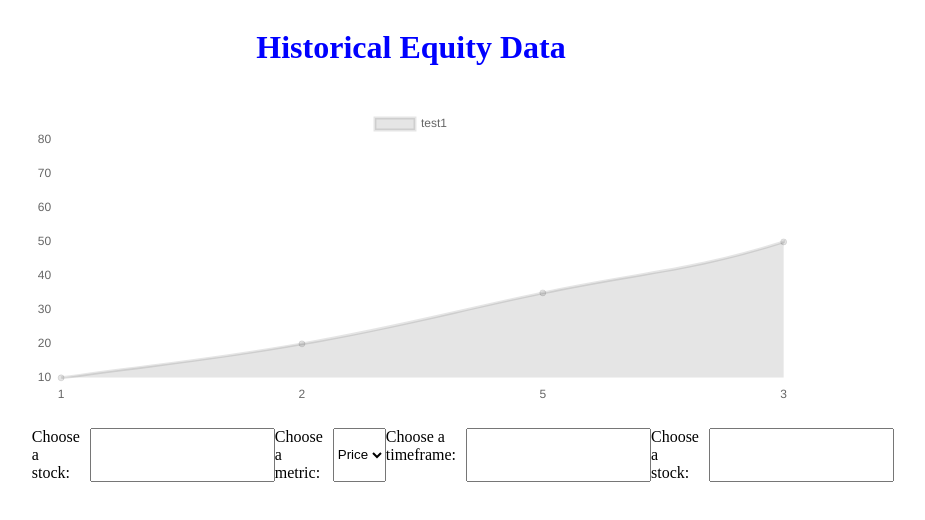
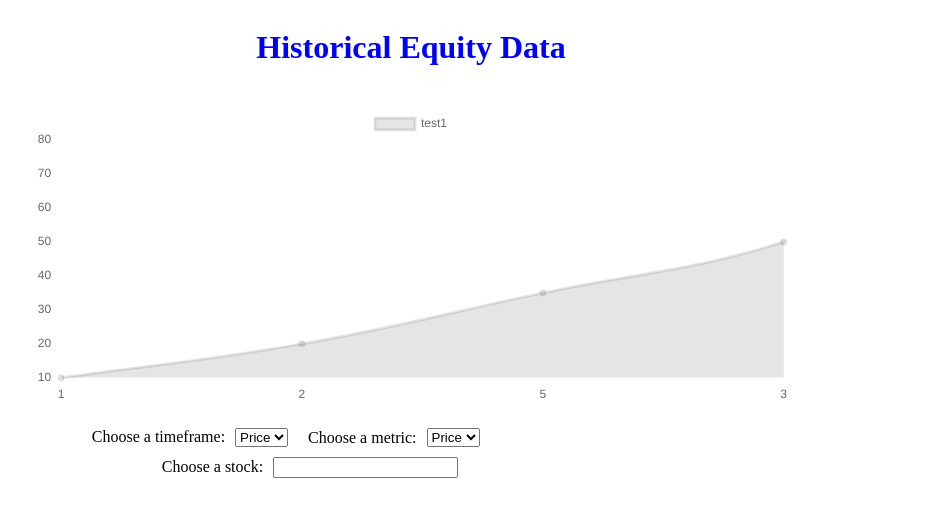
Before and after one commit to ktats/stock-prices, a React app: page / in a window 1280 px wide. Shown: the top 520 px of the page, without its empty margins (229-1154 px from the left). Built offline with nearby package versions, Linux system fonts and the light colour scheme; no server answers; the HTML template or start-up script is replaced by a standard one.

Commit message:
aligned menu items correctly

```diff
--- a/client/src/components/Menu.jsx
+++ b/client/src/components/Menu.jsx
@@ -10,19 +10,17 @@ class Menu extends React.Component {
         return (
             <div className={styles.menu}>
                 <div className={styles.menuTop}>
-                    <div className={styles.tickerBox}>
-                        <span className={styles.input}>Choose a stock:</span>
-                        <input></input>
-                    </div>
-                    <div className={styles.metricBox}>
-                        <span className={styles.input}>Choose a metric:</span>
+                    <div className={styles.timeframeBox}>
+                        <span className={styles.input}>Choose a timeframe: </span>
                         <select>
                             <option value="price">Price</option>
                         </select>
                     </div>
-                    <div className={styles.timeframeBox}>
-                        <span className={styles.input}>Choose a timeframe:</span>
-                        <input></input>
+                    <div className={styles.metricBox}>
+                        <span className={styles.input}>Choose a metric: </span>
+                        <select>
+                            <option value="price">Price</option>
+                        </select>
                     </div>
                 </div>
                 <div className={styles.menuBottom}>
--- a/client/src/components/style.css
+++ b/client/src/components/style.css
@@ -21,33 +21,44 @@
 }
 
 .menu {
-    display: flex;
+    display: grid;
     grid-column: 3;
     grid-row: 3;
+    grid-auto-rows: minmax(10px, auto);
+    row-gap: 10px;
+    margin-left: 60px;
 }
 
-.menuTop {
+.menu .menuTop {
     display: flex;
+    grid-row: 1;
 }
 
-.menuBotom {
+.menu .menuBottom {
     display: flex;
+    grid-row: 2;
 }
 
-.tickerBox {
-    display: flex;
-    width: 50%;
-}
-
-.metricBox {
-    display: flex;
-    width: 50%;
-}
 
 .timeframeBox {
     display: flex;
-    /* justify-content: center; */
+    justify-content: left;
 }
+
+.menu .metricBox {
+    display: flex;
+    align-items: flex-end;
+    margin-left: 20px;
+}
+
+.menu .tickerBox {
+    display: flex;
+    align-items: center;
+    justify-content: center;
+    margin-left: 70px;
+}
+
+
 
 .input {
     margin-right: 10px;
```
